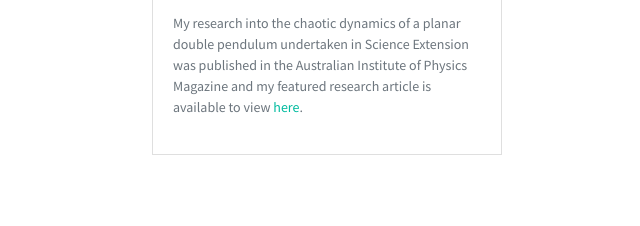
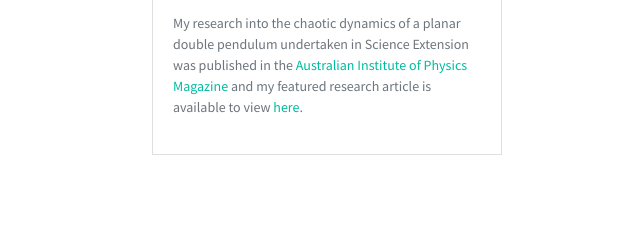
Before and after one commit to bredose/bredose.github.io, a website: page index.html in a window 1280 px wide. Shown: the part 3796-4022 px from the top of the page, 313-953 px from the left. Drawn offline with Linux system fonts and the light colour scheme; some packages are replaced by stand-ins of ours.

Commit message:
added link

```diff
--- a/index.html
+++ b/index.html
@@ -195,7 +195,7 @@
                                 <a class="img-popup" href="assets/imgs/boc.png"></a>
                                 <div class="text-holder">
                                     <h6 class="title">Academic Article - The Boundary of Chaos</h6>
-                                    <p class="subtitle">An Investigation into the Length Ratio Dependent Chaotic Dynamics of a Planar Double Pendulum. Published in the <a href="https://www.aip.org.au/page-18225">Australian Institue of Physics Magazine</a> and my <a href="/assets/academic/assignment-520468531.pdf" target="_blank">featured research article</a> is available to view.</p>
+                                    <p class="subtitle">An Investigation into the Length Ratio Dependent Chaotic Dynamics of a Planar Double Pendulum. Published in the <a href="https://www.aip.org.au/page-18225">Australian Institute of Physics Magazine</a> and my <a href="/assets/academic/assignment-520468531.pdf" target="_blank">featured research article</a> is available to view.</p>
                                 </div>
                             </div>
                         </div>
@@ -326,7 +326,7 @@
                                     <li><span style="font-weight: bold;"></span> Science Extension <span style="float: right;">47</span></li>
                                     <li><span style="font-weight: bold;"></span> Geography <span style="float: right;">94</span></li>
                                 </ul>
-                                My research into the chaotic dynamics of a planar double pendulum undertaken in Science Extension was published in the Australian Institute of Physics Magazine and my featured research article is available to view <a href="/assets/academic/assignment-520468531.pdf" target="_blank">here</a>.</P>
+                                My research into the chaotic dynamics of a planar double pendulum undertaken in Science Extension was published in the <a href="https://www.aip.org.au/page-18225">Australian Institute of Physics Magazine</a> and my featured research article is available to view <a href="/assets/academic/assignment-520468531.pdf" target="_blank">here</a>.</P>
                             </P>
 
                         </div>
```
